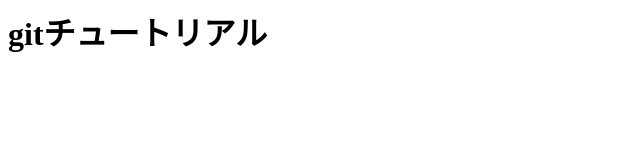
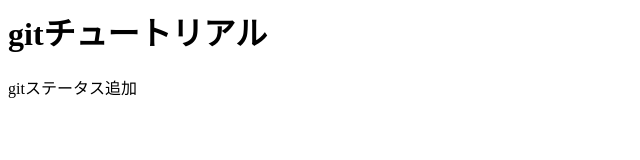
Before and after one commit to shoheimukai/git_tutrial_bak, a plain HTML site: page index.html in a window 1280 px wide. Shown: the whole page, without its empty margins (0-640 px from the left). Drawn offline with Linux system fonts and the light colour scheme.

Commit message:
gitステータスを追加

```diff
--- a/index.html
+++ b/index.html
@@ -1 +1,2 @@
 <h1>gitチュートリアル</h1>
+<p>gitステータス追加</p>
```
